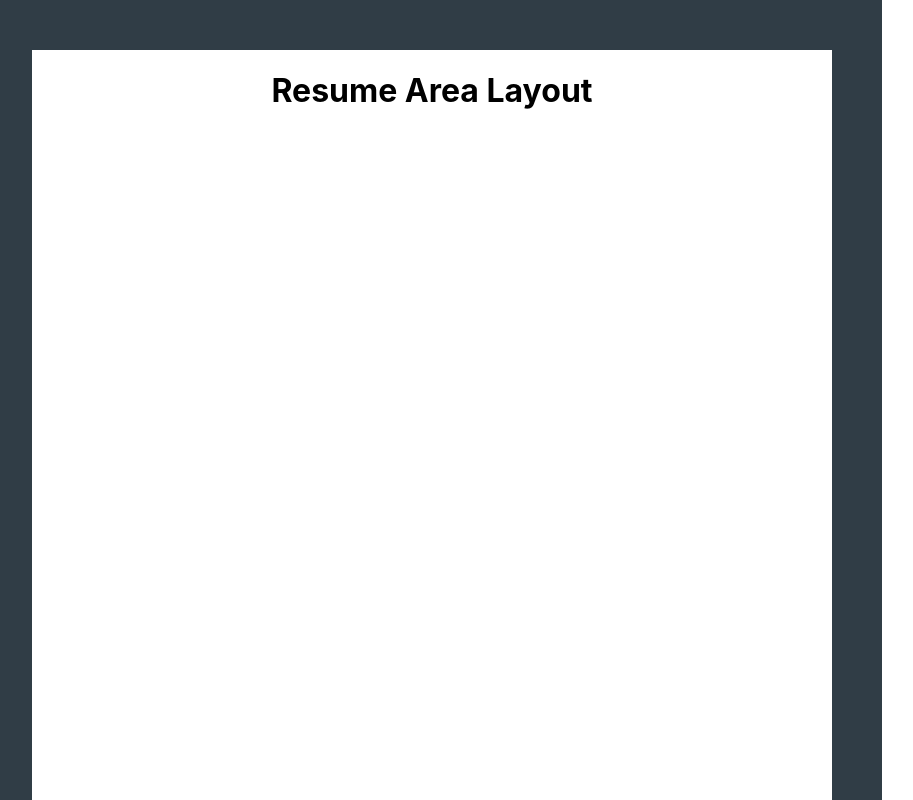
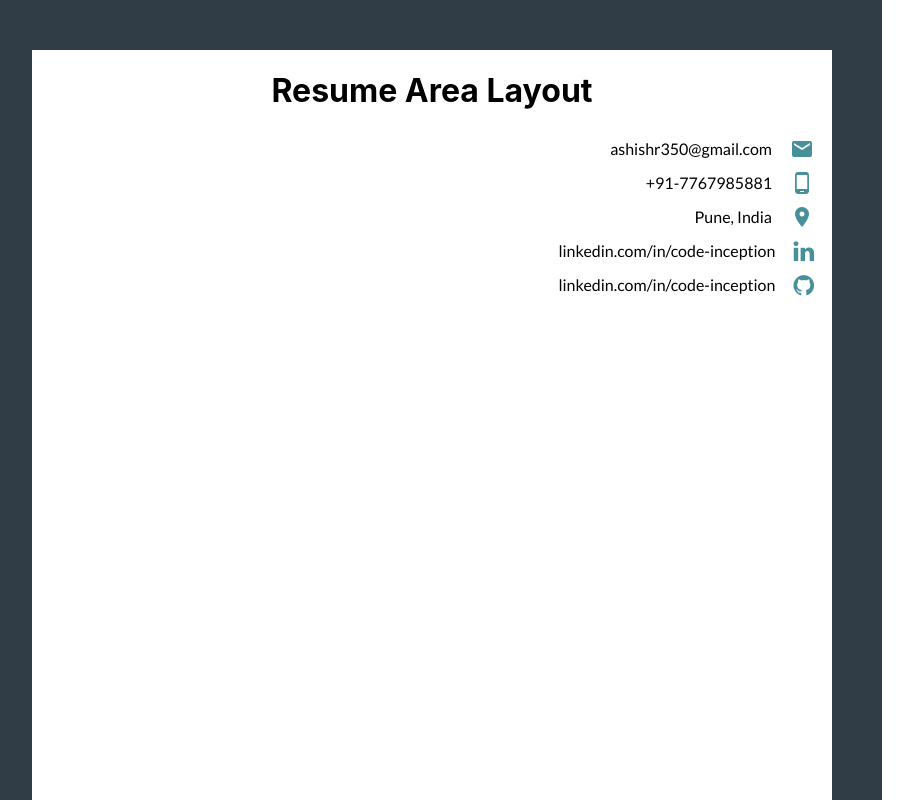
Before and after one commit to COde-IncePtion/resume-builder, a React (Create React App) app: page / in a window 1280 px wide. Shown: the top 800 px of the page, without its empty margins (18-931 px from the left). Built offline with nearby package versions, Linux system fonts and the light colour scheme.

Commit message:
Ashish | add contact details component

```diff
--- a/public/index.html
+++ b/public/index.html
@@ -20,6 +20,8 @@
       Learn how to configure a non-root public URL by running `npm run build`.
     -->
     <link href="https://fonts.googleapis.com/icon?family=Material+Icons" rel="stylesheet">
+    <link href="https://fonts.googleapis.com/css?family=Lato|Roboto:500i&display=swap" rel="stylesheet">
+    <link rel="stylesheet" href="https://cdnjs.cloudflare.com/ajax/libs/font-awesome/4.7.0/css/font-awesome.min.css">
     <title>React App</title>
   </head>
   <body>
--- a/src/components/contactDetails.js
+++ b/src/components/contactDetails.js
@@ -0,0 +1,58 @@
+import React from 'react';
+import * as Theme from '../theme';
+
+
+const spanStyle = {
+    display: 'flex',
+    alignItems: 'center',
+    fontFamily: 'Lato, sans-serif',
+    height: '30px',
+    margin: '2px 0'
+};
+
+const contactDetailsLayoutStyle = {
+    display: 'flex',
+    flexDirection: 'column',
+    alignItems: 'flex-end'
+};
+
+const IconStyle = {
+    padding: '0 18px',
+    color: Theme.colors.iconColor
+};
+
+const FontAwesomeIconStyle = {
+    padding: '0 18px',
+    color: Theme.colors.iconColor,
+    fontSize: '1.5rem'
+}
+
+export const ContactDetails = (props) => {
+    const {contactDetails} = props;
+
+    return (
+        <div style={contactDetailsLayoutStyle}>
+            <span style={spanStyle}>
+                <p>{contactDetails.email}</p>
+                <i style={IconStyle} className="material-icons">email</i>
+            </span>
+            <span style={spanStyle}>
+                <p>{contactDetails.phoneNumber}</p>
+                <i style={IconStyle} className="material-icons">phone_android</i>
+            </span>
+            <span style={spanStyle}>
+                <p>{contactDetails.location}</p>
+                <i style={IconStyle} className="material-icons">location_on</i>
+            </span>
+            <span style={spanStyle}>
+                <p>{contactDetails.linkedIn}</p>
+                <i style={FontAwesomeIconStyle} className="fa fa-linkedin"/>
+            </span>
+
+            <span style={spanStyle}>
+                <p>{contactDetails.github}</p>
+                <i style={FontAwesomeIconStyle} className="fa fa-github"/>
+            </span>
+        </div>
+    )
+};
--- a/src/components/resumeAreaLayout.js
+++ b/src/components/resumeAreaLayout.js
@@ -1,5 +1,6 @@
 import React from 'react';
 import * as Theme from '../theme';
+import {ContactDetails} from "./contactDetails";
 
 const appStyle = {
     background: Theme.colors.white,
@@ -12,9 +13,9 @@ const data = {
     lastName: 'Rawat',
     contactDetails: {
         email: 'ashishr350@gmail.com',
-        phoneNumber: '+91-77679-85881',
-        linkedIn: 'https://www.linkedin.com/in/code-inception/',
-        github: 'https://www.linkedin.com/in/code-inception/',
+        phoneNumber: '+91-7767985881',
+        linkedIn: 'linkedin.com/in/code-inception',
+        github: 'linkedin.com/in/code-inception',
         location: 'Pune, India'
     },
     companyDetails: {
@@ -28,5 +29,6 @@ const data = {
 export const ResumeAreaLayout = () => (
     <div style={appStyle}>
         <h1>Resume Area Layout</h1>
+        <ContactDetails contactDetails={data.contactDetails}/>
     </div>
 );
--- a/src/theme.js
+++ b/src/theme.js
@@ -1,4 +1,5 @@
 export const colors = {
     grey: '#303d46',
-    white: '#fff'
+    white: '#fff',
+    iconColor: '#479099'
 };
```
Also changed, not shown: 1 other file (tests, documents, lock files or other folders).
